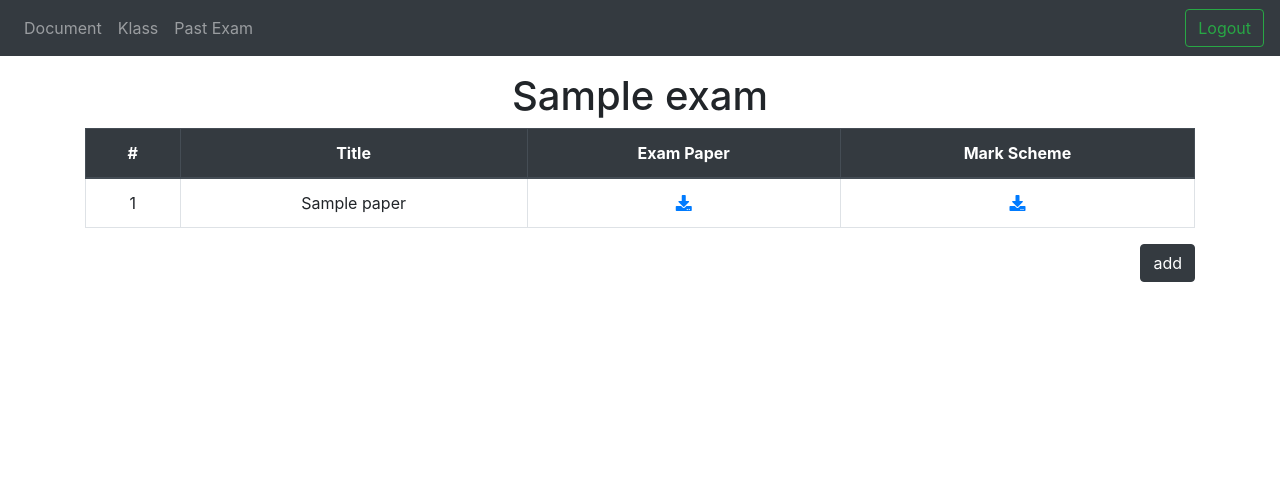
After one commit to zipu/webapp, a Django app: template maths/templates/pastexamdetail.html in a window 1280 px wide. The commit adds this page. Shown: the top 481 px of the page. Run offline with Django 3.2, Linux system fonts and the light colour scheme; the template is opened without the code that fills it: most values are stand-ins (such as "Sample title", 1, 10 or a date in 2020); some libraries are stand-ins or nearby versions.

Commit message:
past exam paper

```diff
--- a/asset/templates/base_asset.html
+++ b/asset/templates/base_asset.html
@@ -42,6 +42,7 @@
 <script src="https://code.jquery.com/jquery-3.3.1.min.js"
   integrity="sha256-FgpCb/KJQlLNfOu91ta32o/NMZxltwRo8QtmkMRdAu8="
   crossorigin="anonymous"></script>
+<script src="https://maxcdn.bootstrapcdn.com/bootstrap/4.0.0/js/bootstrap.min.js" integrity="sha384-JZR6Spejh4U02d8jOt6vLEHfe/JQGiRRSQQxSfFWpi1MquVdAyjUar5+76PVCmYl" crossorigin="anonymous"></script>
 <script src="https://code.highcharts.com/highcharts.src.js"></script>
 {% block script %}{% endblock script %}
 </body>
--- a/maths/admin.py
+++ b/maths/admin.py
@@ -34,7 +34,7 @@ class KlassAdmin(admin.ModelAdmin):
 @admin.register(PastExamPaper)
 class ExamAdmin(admin.ModelAdmin):
     model = PastExamPaper
-    #filter_horizontal = ('course', 'lecture_note','homework','test')
+    filter_horizontal = ('paper',)
 
 @admin.register(Lecture)
 class LectureAdmin(admin.ModelAdmin):
--- a/maths/static/js/maths.js
+++ b/maths/static/js/maths.js
@@ -237,10 +237,33 @@ $(document).ready(function () {
                 },
                 success: function (response) {
                     if (response.success == true) {
-                        console.info('The klass closed')
+                        console.info('The lecture added')
                         obj.replaceWith("<i class='fas fa-check text-success'></i>")
                     } else {
-                        alert("Could not close the klass")
+                        alert("Could not close the lecture")
+                    }
+                },
+        })
+    })
+
+    //add new paper
+    $(".new-paper").click(function () {
+        var obj = $(this);
+        var paper_id = obj.parents('tr').attr('id');
+        $.ajax({
+                type: "GET",
+                url: window.location.pathname,
+                data: {
+                    //'klass_id': $('.klassdetail').attr('pk'),
+                    'action': 'add_paper',
+                    'paper_id': paper_id
+                },
+                success: function (response) {
+                    if (response.success == true) {
+                        console.info('The paper added')
+                        obj.replaceWith("<i class='fas fa-check text-success'></i>")
+                    } else {
+                        alert("Could not add the paper")
                     }
                 },
         })
--- a/maths/templates/base_generic.html
+++ b/maths/templates/base_generic.html
@@ -33,6 +33,10 @@
                         {% else %} class="nav-item" {% endif %}>
                       <a class="nav-link" href="{% url 'klass' %}">Klass</a>
                     </li>
+                    <li {% if activate == 'exam' %} class="nav-item active"
+                        {% else %} class="nav-item" {% endif %}>
+                      <a class="nav-link" href="{% url 'exam' %}">Past Exam</a>
+                    </li>
                   </ul>
                   <a href="/logout" class="btn btn-outline-success my-2 my-sm-0">Logout</a>
                 </div>
--- /dev/null
+++ b/maths/templates/pastexamdetail.html
@@ -0,0 +1,75 @@
+{% extends "base_generic.html"%}
+
+{% block maths %}
+<div class="examdetail" pk='{{exam.id}}'>
+    <h1 style="text-align:center;">{{ exam.name }}</h1>
+    <div class="papers">
+        <table class="table table-hover table-bordered" style="text-align: center">
+            <thead class="thead-dark">
+                <tr>
+                    <th>#</th>
+                    <th>Title</th>
+                    <th>Exam Paper</th>
+                    <th>Mark Scheme</th>
+                </tr>
+            </thead>
+            <tbody>
+                {% for paper in selected_papers  %}
+                <tr id="{{paper.id}}">
+                    <td > {{ forloop.counter }}  </td>
+                    <td > {{ paper.title }}  </td>
+                    <td><a href= '{{MEDIA_URL}}{{paper.file}}' target='_blank' ><i class="fa fa-download"></i></a></td>
+                    <td>{% if paper.key %}<a href= "{{MEDIA_URL}}{{paper.key}}" target='_blank' ><i class="fa fa-download" style='cursor: pointer;'></i>{% endif %}</a></td>
+
+                </tr>
+                {% endfor %}
+            </tbody>
+        </table>
+        <div style="float:right;">
+            <button class="btn btn-dark" data-toggle="modal" data-target="#add-paper">add</button>
+        </div>
+    </div>
+    <!-- Modal window for adding new lecture-->
+    <div id="add-paper" class="modal" tabindex="-1" role="dialog">
+        <div class="modal-dialog" role="document">
+          <div class="modal-content">
+            <div class="modal-header">
+              <h5 class="modal-title">Add Exam Papers</h5>
+              <button type="button" class="close" data-dismiss="modal" aria-label="Close">
+                <span aria-hidden="true">&times;</span>
+              </button>
+            </div>
+            <div class="modal-body">
+                <table id="data-table" class="table table-striped table-bordered" style="text-align: center">
+                    <thead class="thead-dark">
+                        <tr>
+                            <th>Title</th>
+                            <th>Course</th>
+                            <th></th>
+                        </tr>
+                    </thead>
+                    <tbody>
+                    {% for paper in papers  %}
+                    <tr id="{{paper.id}}">
+                        <td style="text-align: left;" class='doc-title'> {{paper.title}} </td>
+                        <td> {{paper.course }} </td>
+                        <td>
+                            {% if paper in selected_papers %}
+                            <i class="fas fa-check text-success"></i>
+                            {% else %}
+                            <i class="fas fa-plus new-paper"></i>
+                            {% endif %}
+                        </td>
+                    </tr>
+                    {% endfor %}
+                    </tbody>
+            </table>
+            </div>
+            <div class="modal-footer">
+              <button type="button" onclick='window.location.reload();' class="btn btn-secondary" data-dismiss="modal">Close</button>
+            </div>
+          </div>
+        </div>
+      </div>
+</div>
+{% endblock maths%}
--- a/maths/urls.py
+++ b/maths/urls.py
@@ -1,12 +1,14 @@
 from django.urls import path, include
 from django.contrib import admin
 from django.views.generic import RedirectView
-from .views import DocumentView, KlassView, KlassDetailView
+from .views import DocumentView, KlassView, KlassDetailView, ExamView, ExamDetailView
 
 
 urlpatterns = [
     path('', RedirectView.as_view(url='document', permanent=False)),
     path('document/', DocumentView.as_view(), name='document'),
     path('klass/', KlassView.as_view(), name='klass'),
-    path('klass/<int:pk>', KlassDetailView.as_view(), name='klassdetail')
+    path('klass/<int:pk>', KlassDetailView.as_view(), name='klassdetail'),
+    path('exam/', ExamView.as_view(), name='exam'),
+    path('exam/<int:pk>', ExamDetailView.as_view(), name='examdetail'),
 ]
```
Also changed, not shown: maths/models.py (+14 -11 lines), maths/templates/klassdetail.html (+7 -7 lines), maths/templates/pastexam.html (added, +25 -0 lines), maths/views.py (+40 -1 lines), static/js/maths.js (+25 -2 lines), maths/migrations/0018_auto_20190106_1200.py (added), maths/migrations/0019_auto_20190106_1202.py (added), maths/migrations/0020_auto_20190106_1206.py (added), maths/migrations/0021_auto_20190106_1212.py (added), maths/migrations/0022_auto_20190106_1420.py (added).
